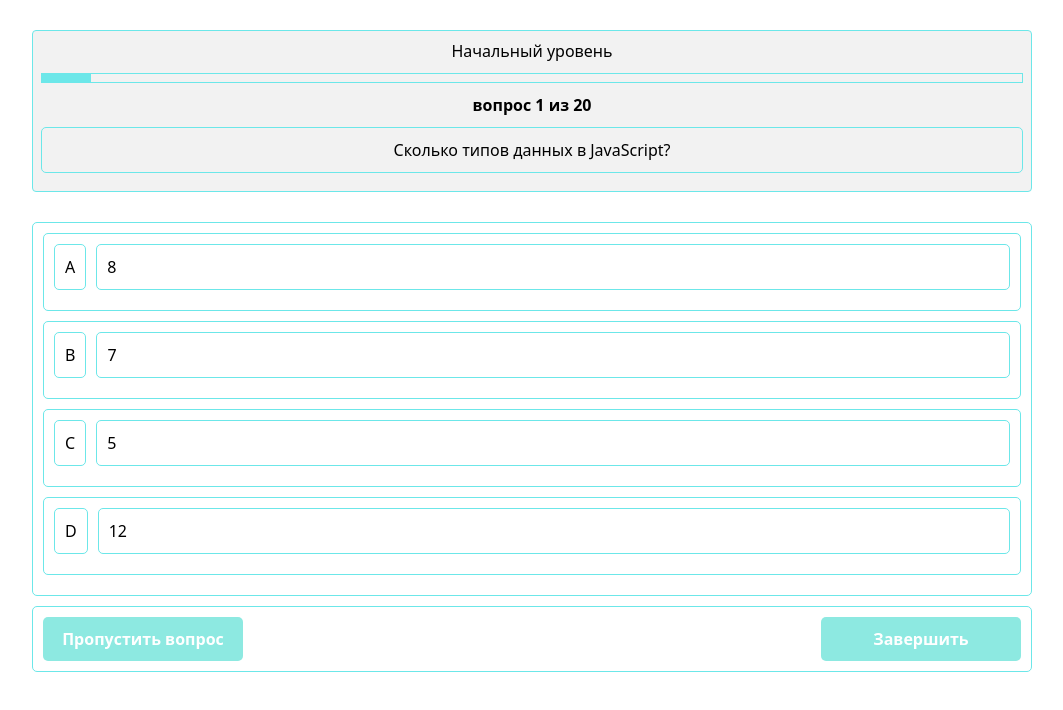
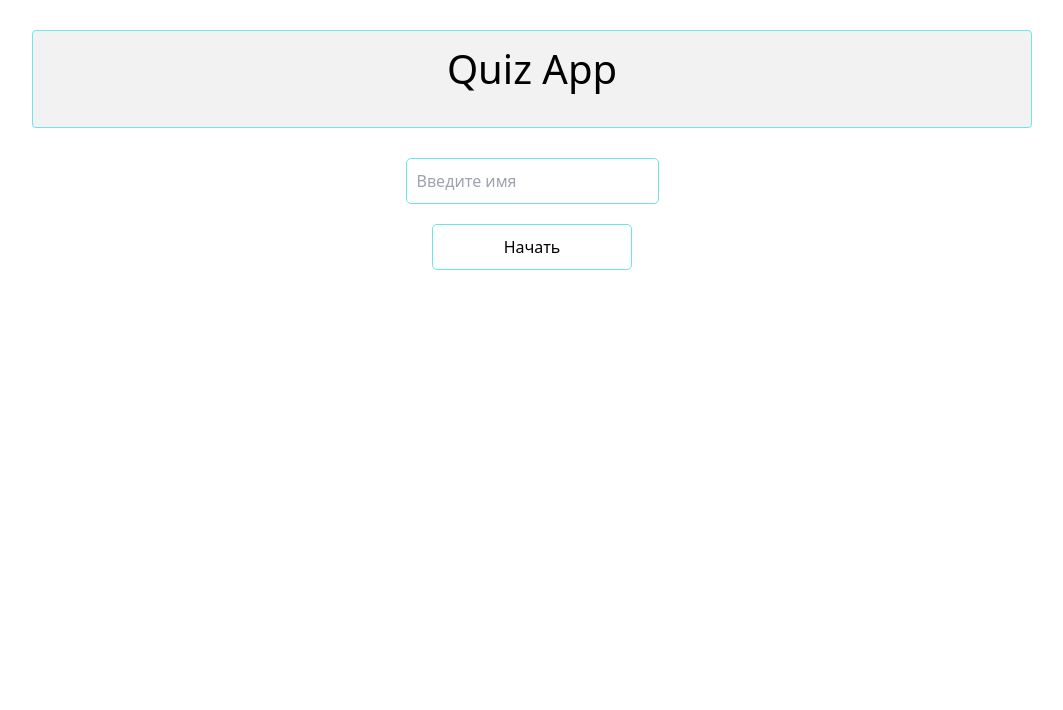
Before and after one commit to ErGrei/Quiz_Vue, a Vue app: page /quiz/1 in a window 1280 px wide. Shown: the top 710 px of the page, without its empty margins (108-1171 px from the left). Built offline with nearby package versions, Linux system fonts and the light colour scheme.

Commit message:
fix: removed the router and rendered the component

```diff
--- a/src/App.vue
+++ b/src/App.vue
@@ -1,10 +1,12 @@
 <script setup>
-import { RouterView } from "vue-router";
+// import { RouterView } from "vue-router";
+import startPage from './components/startPage/startPage.vue';
 </script>
 
 <template>
   <div class="container">
-    <RouterView />
+    <startPage />
+    <!-- <RouterView /> -->
   </div>
 </template>
 
```
